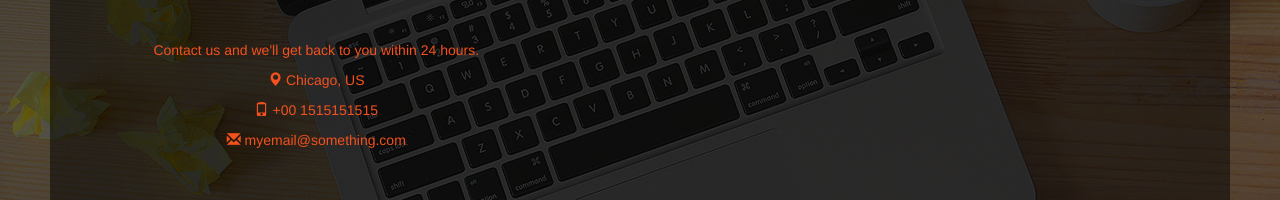
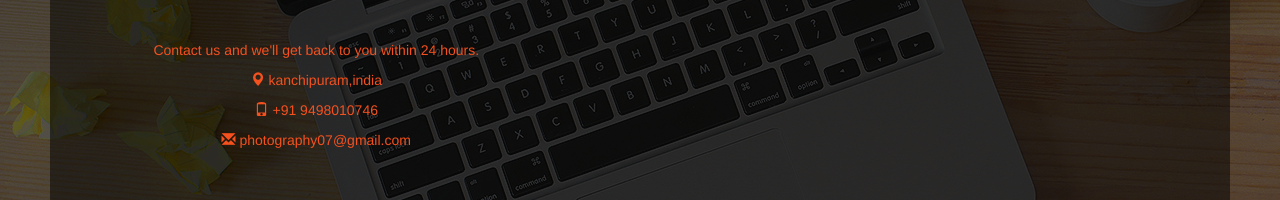
Before and after one commit to kalathi36/agency-pro, a plain HTML site: page index.html in a window 1280 px wide. Shown: the part 4413-4613 px from the top of the page. Drawn offline with nearby package versions, Linux system fonts and the light colour scheme.

Commit message:
Update index.html

```diff
--- a/index.html
+++ b/index.html
@@ -357,9 +357,9 @@
   <div class="row">
     <div class="col-sm-5">
       <p>Contact us and we'll get back to you within 24 hours.</p>
-      <p><span class="glyphicon glyphicon-map-marker"></span> Chicago, US</p>
-      <p><span class="glyphicon glyphicon-phone"></span> +00 1515151515</p>
-      <p><span class="glyphicon glyphicon-envelope"></span> myemail@something.com</p>
+      <p><span class="glyphicon glyphicon-map-marker"></span> kanchipuram,india</p>
+      <p><span class="glyphicon glyphicon-phone"></span> +91 9498010746</p>
+      <p><span class="glyphicon glyphicon-envelope"></span> photography07@gmail.com</p>
     </div>
 
   </div>
```
